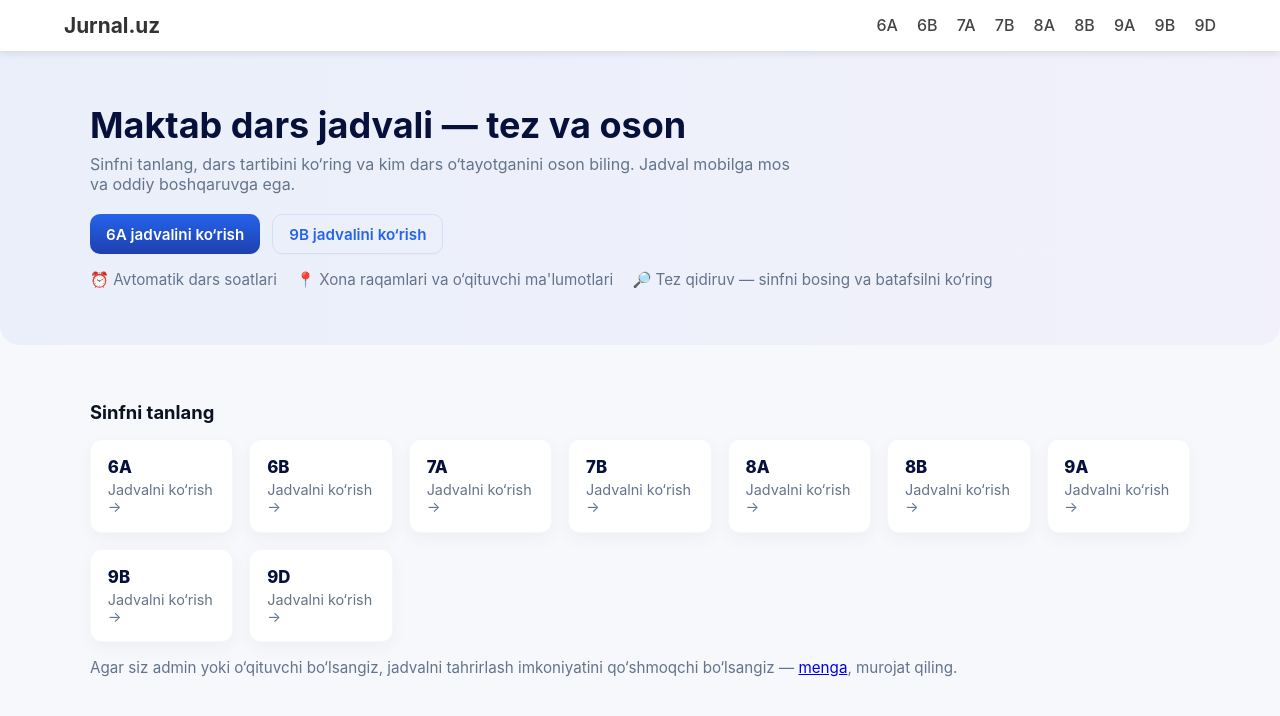
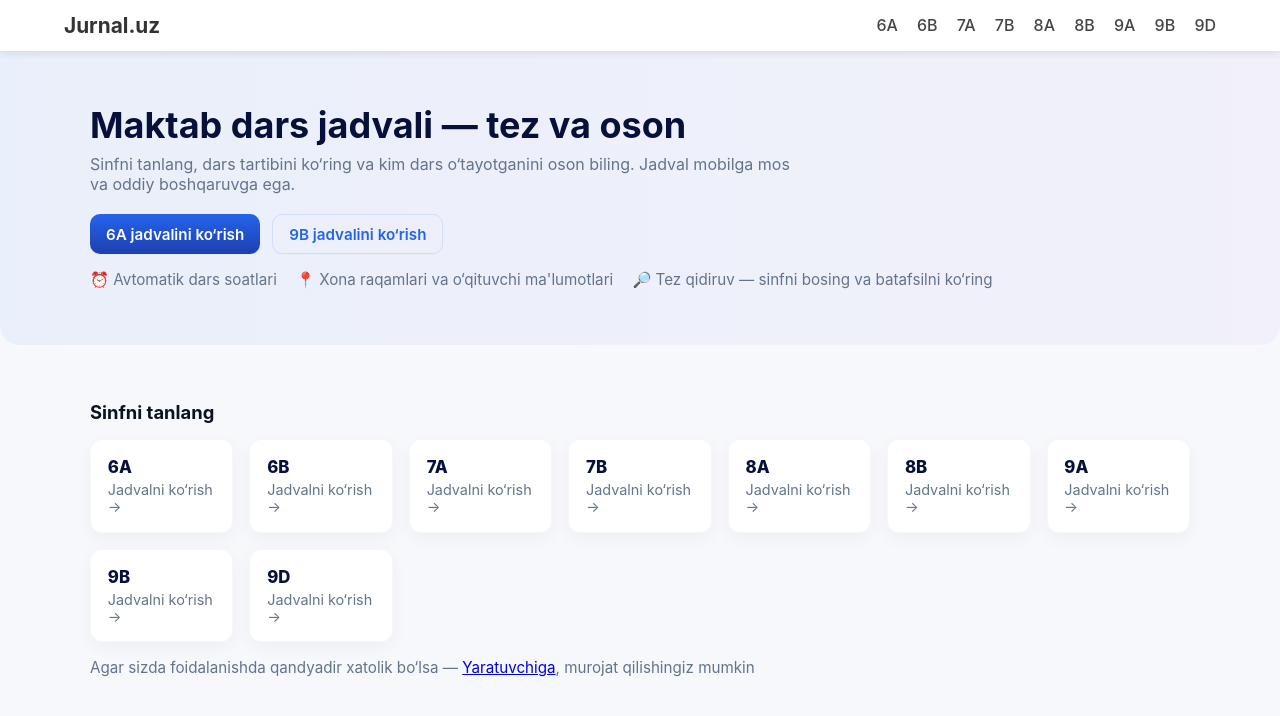
Before and after one commit to ibrohimovich884/jurnal-uz, a React (Vite) app: page / in a window 1280 px wide. Shown: the top 716 px of the page. Built offline with nearby package versions, Linux system fonts and the light colour scheme.

Commit message:
update description

```diff
--- a/src/pages/Home.jsx
+++ b/src/pages/Home.jsx
@@ -41,7 +41,7 @@ export default function Home() {
           </div>
 
           <p className="note">
-            Agar siz admin yoki o‘qituvchi bo‘lsangiz, jadvalni tahrirlash imkoniyatini qo‘shmoqchi bo‘lsangiz — <a href="https://T.me/ibrohimovich_o1">menga</a>, murojat qiling.
+            Agar sizda foidalanishda qandyadir xatolik bo‘lsa — <a href="https://T.me/ibrohimovich_o1">Yaratuvchiga</a>, murojat qilishingiz mumkin
           </p>
         </div>
       </section>
```
